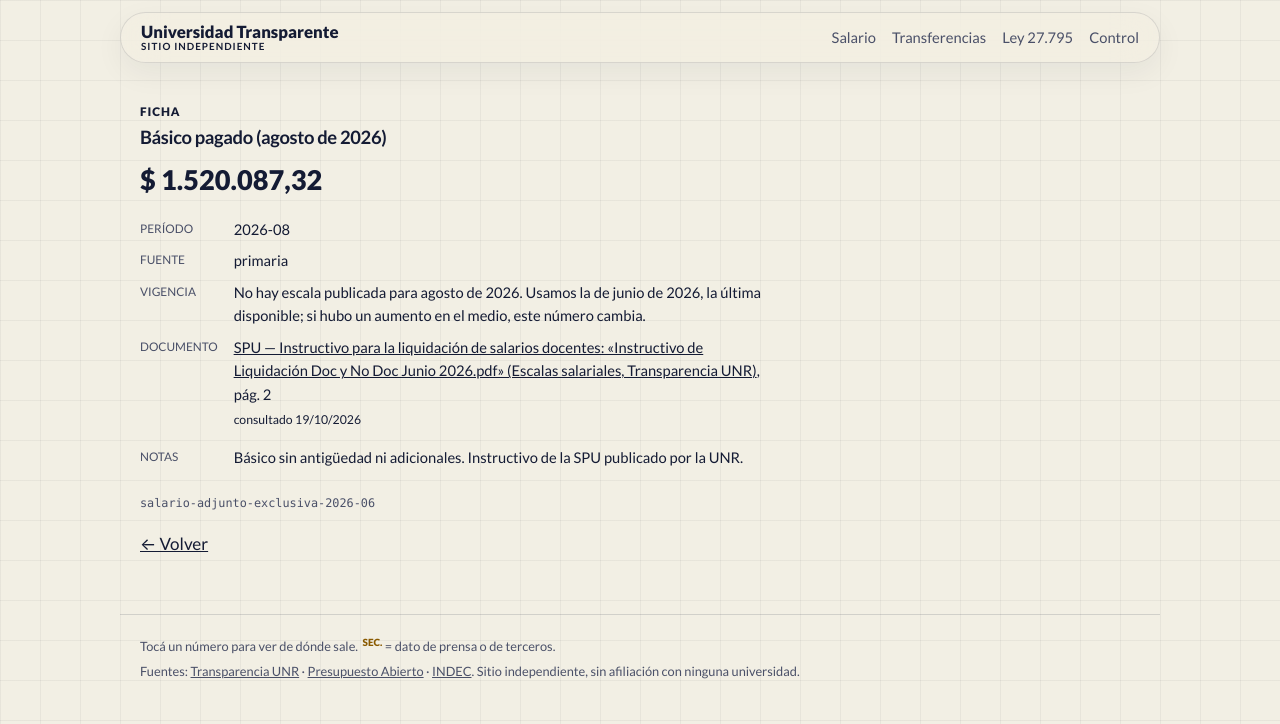
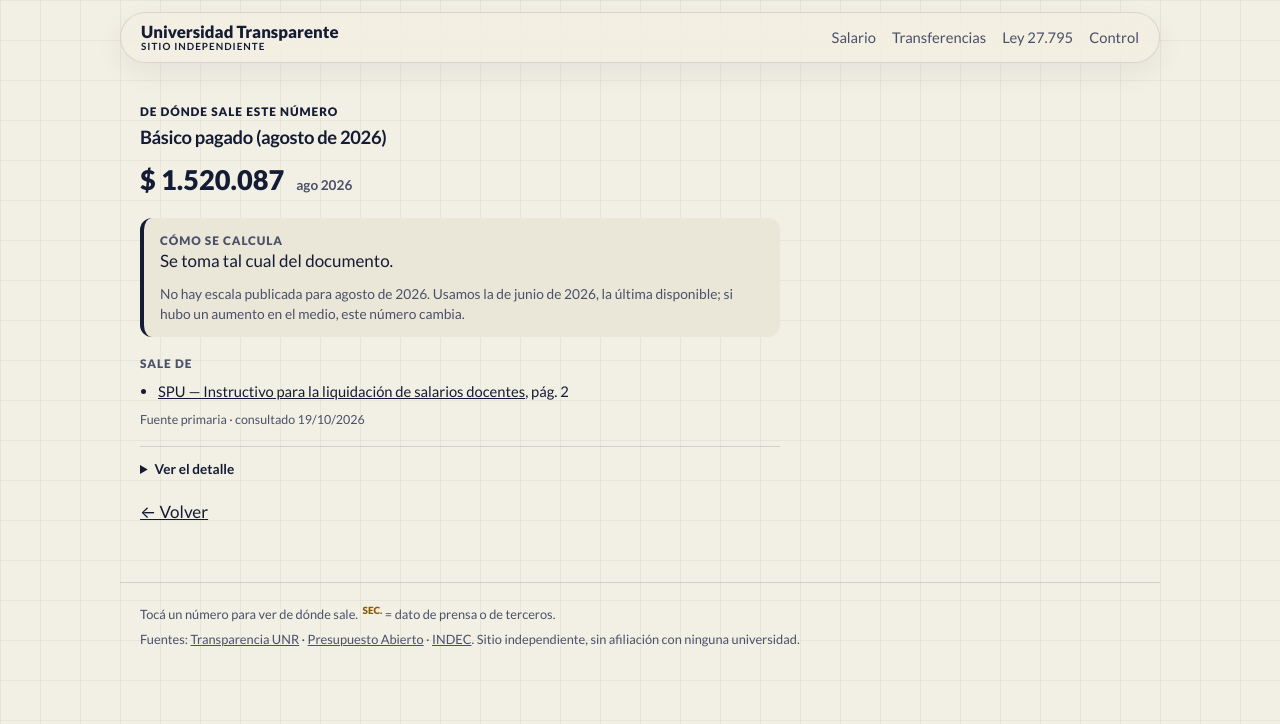
Before and after one commit to francofranzini/unr-transparente, a FastAPI app: page /ficha/cifra/salario/pagado in a window 1280 px wide. Shown: the top 724 px of the page. Run offline with FastAPI, Linux system fonts and the light colour scheme; some libraries are stand-ins or nearby versions.

Commit message:
Ficha breve y más espacio entre secciones
- Ficha (ADR 0032): a la vista, el número, «Cómo se calcula» (con los sumandos y el criterio, si los hay) y «Sale de»; citas, documentos completos e ids, en «Ver el detalle».
- Partida de los arts. 3 y 4: la ficha muestra cada actividad, el mes como elección del portal y los 12 meses de 2024.
- Espaciado (ADR 0033): variables --entre-secciones y --entre-partes, para que las partes aparezcan de a una al hacer scroll.

Co-Authored-By: Claude Opus 5.5 <noreply@anthropic.com>

```diff
--- a/app/formato.py
+++ b/app/formato.py
@@ -1,5 +1,6 @@
 """Formato de números en castellano rioplatense (punto de miles, coma decimal)."""
 
+import re
 from decimal import ROUND_HALF_UP, Decimal
 
 from core.ejes import Cifra
@@ -19,16 +20,20 @@ def numero(valor: Decimal, decimales: int = 0) -> str:
     return _agrupar(valor, decimales)
 
 
+def pesos_corto(valor: Decimal) -> str:
+    if abs(valor) >= 10**12:
+        return f"$ {_agrupar(valor / 10**12, 2)} billones"
+    if abs(valor) >= 10**9:
+        return f"$ {_agrupar(valor / 10**6, 0)} millones"
+    return f"$ {_agrupar(valor, 0)}"
+
+
 def cifra_corta(c: Cifra) -> str:
     """Versión para lectura rápida. El valor exacto está siempre en la ficha."""
     if c.unidad == "porcentaje":
         return f"{_agrupar(c.valor, 1)} %"
     if c.unidad == "ARS corrientes":
-        if abs(c.valor) >= 10**12:
-            return f"$ {_agrupar(c.valor / 10**12, 2)} billones"
-        if abs(c.valor) >= 10**9:
-            return f"$ {_agrupar(c.valor / 10**6, 0)} millones"
-        return f"$ {_agrupar(c.valor, 0)}"
+        return pesos_corto(c.valor)
     return _agrupar(c.valor, 0)
 
 
@@ -38,6 +43,31 @@ def cifra_exacta(c: Cifra) -> str:
     if c.unidad == "ARS corrientes":
         return f"$ {_agrupar(c.valor, 2)}"
     return _agrupar(c.valor, 0)
+
+
+def composicion(c: Cifra, maximo: int = 12) -> list[tuple[str, Decimal]]:
+    """(concepto, monto) de cada registro, cuando la cifra es exactamente su suma; si no, vacía.
+
+    Sirve para que la ficha muestre de qué se compone un total (p. ej. la partida de los arts. 3 y 4)."""
+    fuentes = c.fuentes
+    if c.unidad != "ARS corrientes" or not 1 < len(fuentes) <= maximo or sum(d.valor for d in fuentes) != c.valor:
+        return []
+    return [(d.dimensiones["actividad"] if "actividad" in d.dimensiones else d.indicador, d.valor) for d in fuentes]
+
+
+def origenes(c: Cifra) -> list[tuple[str, str, int | None]]:
+    """(nombre corto, enlace, página) de cada documento distinto del que sale la cifra, para la vista breve.
+
+    El nombre corto es el del documento hasta el primer «:» o «(»; el enlace, el sitio oficial si lo hay. Si dos
+    documentos distintos comparten nombre corto (dos instructivos de la SPU), se agrega el período de cada uno."""
+    vistos: dict[tuple[str, str], tuple[str, str, int | None, str]] = {}
+    for d in c.fuentes:
+        corto = re.split(r":| \(", d.documento, maxsplit=1)[0].strip()
+        s = sitio(d.url)
+        vistos.setdefault((corto, d.documento if not s else corto), (corto, s[1] if s else d.url, d.pagina, d.periodo))
+    nombres = [corto for corto, *_ in vistos.values()]
+    return [(f"{corto}, {fecha_evento(periodo)}" if nombres.count(corto) > 1 else corto, enlace, pagina)
+            for corto, enlace, pagina, periodo in vistos.values()]
 
 
 def fecha_evento(fecha: str) -> str:
--- a/app/main.py
+++ b/app/main.py
@@ -58,7 +58,8 @@ def ficha_cifra(request: Request, eje: str, clave: str):
         raise HTTPException(404, "No existe esa cifra")
     documentos = Counter((d.documento, d.url, d.pagina, d.tipo_fuente.value, d.consultado) for d in cifra.fuentes)
     notas = sorted({d.nota for d in cifra.fuentes if d.nota})
-    return _render(request, "_ficha_cifra.html", {"cifra": cifra, "documentos": documentos, "notas": notas})
+    return _render(request, "_ficha_cifra.html", {"cifra": cifra, "documentos": documentos, "notas": notas,
+                                                  "composicion": formato.composicion(cifra)})
 
 
 @app.get("/ficha/evento/{evento_id}", response_class=HTMLResponse)
--- a/app/static/estilo.css
+++ b/app/static/estilo.css
@@ -11,6 +11,8 @@
   --serie-1: #2a78d6; --serie-2: #eb6834; --grilla: rgb(20 27 52 / .08);
   --actor-congreso: #2a78d6; --actor-ejecutivo: #eb6834; --actor-justicia: #1baf7a; --actor-acuerdo: #eda100;
   --radio: 18px;
+  /* Espaciado (ADR 0033): las partes aparecen al hacer scroll; con aire entre ellas, entra una cosa por vez */
+  --entre-secciones: clamp(96px, 14vw, 160px); --entre-partes: clamp(48px, 7vw, 80px);
   color-scheme: light dark;
   interpolate-size: allow-keywords;
 }
@@ -87,14 +89,18 @@ nav a:hover { color: var(--acento); }
 .cifra-portada:hover .pie-cifra { color: var(--tinta); }
 
 /* Motivación, justo después de la portada */
-.porque { padding: 40px 0 56px; max-width: 46rem; }
+.porque { padding: var(--entre-partes) 0 var(--entre-secciones); max-width: 46rem; }
 .porque blockquote { margin: 0 0 14px; font-size: clamp(1.5rem, 3.6vw, 2.3rem); font-weight: 900; line-height: 1.15; letter-spacing: -.03em; }
 .porque blockquote::before { content: "“"; display: block; font-size: 4rem; line-height: .6; color: var(--tenue); }
 .porque p { color: var(--tenue); margin: 0; max-width: 36rem; }
 
 /* Secciones: parte de la página, separadas por una línea */
-.seccion { padding: 56px 0 24px; border-top: 1px solid var(--linea); scroll-margin-top: 84px; }
-.sec-encabezado { margin-bottom: 28px; }
+.seccion { padding: var(--entre-secciones) 0 calc(var(--entre-secciones) / 2); border-top: 1px solid var(--linea); scroll-margin-top: 84px; }
+.sec-encabezado { margin-bottom: var(--entre-partes); }
+/* Cada parte de una sección (cifras, imagen, gráfico, «ver más») separada de la anterior */
+.seccion > :not(:first-child), [data-bloque-arts34] > :not(:first-child) { margin-top: var(--entre-partes); }
+/* El selector «Ver:» queda pegado a las cifras que cambia */
+[data-bloque-arts34] > [data-cifras] { margin-top: 24px; }
 .sec-encabezado h2 { margin: 0; font-size: clamp(1.7rem, 4vw, 2.6rem); font-weight: 900; line-height: 1.1; letter-spacing: -.03em; max-width: 40rem; }
 
 /* Fila de datos, sin recuadros: separados por líneas verticales */
@@ -291,10 +297,29 @@ dialog { width: min(600px, calc(100vw - 32px)); padding: 26px; color: var(--tint
 dialog::backdrop { background: rgb(20 27 52 / .3); -webkit-backdrop-filter: blur(6px); backdrop-filter: blur(6px); }
 .ficha-rotulo { margin: 0; font-size: .74rem; font-weight: 900; text-transform: uppercase; letter-spacing: .08em; color: var(--acento); }
 dialog h3, .ficha-pagina h3 { margin: 4px 0 0; font-size: 1.15rem; line-height: 1.3; }
-.ficha-valor { font-size: 1.7rem; font-weight: 900; margin: 8px 0 16px; overflow-wrap: anywhere; }
+.ficha-valor { display: flex; flex-wrap: wrap; align-items: baseline; gap: 4px 12px; font-size: 1.7rem; font-weight: 900;
+               margin: 8px 0 16px; overflow-wrap: anywhere; }
+.ficha-periodo { font-size: .85rem; font-weight: 700; color: var(--tenue); }
+.ficha-subtitulo { margin: 0 0 6px; font-size: .74rem; font-weight: 900; text-transform: uppercase; letter-spacing: .08em; color: var(--tenue); }
+.ficha-calculo { margin: 0 0 18px; padding: 14px 16px; border-radius: 12px; background: var(--papel-2); border-left: 4px solid var(--tinta); }
+.ficha-calculo > p { margin: 0; line-height: 1.45; }
+.ficha-calculo .ficha-nota { margin-top: 10px; font-size: .86rem; color: var(--tenue); }
+.ficha-suma { list-style: none; margin: 10px 0 0; padding: 0; font-size: .88rem; }
+.ficha-suma li { display: flex; justify-content: space-between; gap: 12px; padding: 4px 0; border-bottom: 1px solid var(--linea); }
+.ficha-suma li span:last-child { white-space: nowrap; font-variant-numeric: tabular-nums; }
+.ficha-suma .total { font-weight: 900; border-bottom: 0; }
+.ficha-origen { margin: 0; padding-left: 18px; font-size: .92rem; line-height: 1.5; }
+.ficha-pie { margin: 8px 0 0; font-size: .78rem; color: var(--tenue); }
+.ficha-detalle { margin-top: 16px; border-top: 1px solid var(--linea); padding-top: 12px; }
+.ficha-detalle summary { cursor: pointer; font-size: .85rem; font-weight: 700; }
+.ficha-detalle .ficha { margin-top: 12px; }
 .ficha { display: grid; grid-template-columns: max-content 1fr; gap: 8px 16px; margin: 0; font-size: .92rem; }
 .ficha dt { font-size: .74rem; text-transform: uppercase; color: var(--tenue); padding-top: 2px; }
 .ficha dd { margin: 0; } .ficha dd p { margin: 0 0 8px; }
+.ficha-composicion { width: 100%; border-collapse: collapse; font-size: .86rem; }
+.ficha-composicion th, .ficha-composicion td { padding: 4px 0; border-bottom: 1px solid var(--linea); text-align: left; vertical-align: top; font-weight: 400; }
+.ficha-composicion td { padding-left: 12px; white-space: nowrap; text-align: right; font-variant-numeric: tabular-nums; }
+.ficha-composicion .total th, .ficha-composicion .total td { font-weight: 700; border-bottom: 0; }
 .ids { margin-top: 16px; font-size: .74rem; color: var(--tenue); }
 code { font-family: ui-monospace, SFMono-Regular, Menlo, monospace; overflow-wrap: anywhere; }
 .cerrar { margin-top: 16px; font: inherit; font-weight: 900; font-size: .85rem; cursor: pointer;
--- a/app/templates/_ficha_cifra.html
+++ b/app/templates/_ficha_cifra.html
@@ -1,11 +1,39 @@
-<p class="ficha-rotulo">Ficha</p>
+{# Ficha breve (ADR 0032): el número, cómo se calcula y de dónde sale. Todo lo demás, detrás de «Ver el detalle». #}
+<p class="ficha-rotulo">De dónde sale este número</p>
 <h3 id="ficha-titulo">{{ cifra.etiqueta }}</h3>
-<p class="ficha-valor">{{ fmt.cifra_exacta(cifra) }}</p>
+<p class="ficha-valor">{{ fmt.cifra_corta(cifra) }}<span class="ficha-periodo">{{ fmt.fecha_evento(cifra.periodo) }}</span></p>
+
+<div class="ficha-calculo">
+  <p class="ficha-subtitulo">Cómo se calcula</p>
+  <p>{{ cifra.calculo or "Se toma tal cual del documento." }}</p>
+  {% if composicion %}<ul class="ficha-suma">
+    {% for concepto, monto in composicion %}<li><span>{{ concepto }}</span><span>{{ fmt.pesos_corto(monto) }}</span></li>{% endfor %}
+    <li class="total"><span>Total</span><span>{{ fmt.cifra_corta(cifra) }}</span></li>
+  </ul>{% endif %}
+  {% if cifra.criterio %}<p class="ficha-nota">{{ cifra.criterio }}</p>{% endif %}
+  {% if cifra.aviso %}<p class="ficha-nota">{{ cifra.aviso }}</p>{% endif %}
+</div>
+
+<p class="ficha-subtitulo">Sale de</p>
+<ul class="ficha-origen">
+  {% for nombre, enlace, pagina in fmt.origenes(cifra) %}<li><a href="{{ enlace }}" rel="noopener" target="_blank">{{ nombre }}</a>{% if pagina %}, pág. {{ pagina }}{% endif %}</li>{% endfor %}
+  {% for n in cifra.normas %}<li>Norma: <a href="{{ n.url }}" rel="noopener" target="_blank">{{ n.texto }}</a></li>{% endfor %}
+</ul>
+<p class="ficha-pie">Fuente {{ cifra.tipo_fuente }} · consultado {{ (cifra.fuentes | map(attribute="consultado") | max).strftime("%d/%m/%Y") }}</p>
+
+<details class="ficha-detalle">
+  <summary>Ver el detalle</summary>
   <dl class="ficha">
-  <dt>Período</dt><dd>{{ cifra.periodo }}</dd>
-  <dt>Fuente</dt><dd>{{ cifra.tipo_fuente }}</dd>
-  {% if cifra.calculo %}<dt>Cálculo</dt><dd>{{ cifra.calculo }}</dd>{% endif %}
-  {% if cifra.aviso %}<dt>Vigencia</dt><dd>{{ cifra.aviso }}</dd>{% endif %}
+    <dt>Valor exacto</dt><dd>{{ fmt.cifra_exacta(cifra) }}</dd>
+    {% if cifra.serie %}<dt>Cada mes</dt>
+    <dd><table class="ficha-composicion">
+      {% for periodo, valor in cifra.serie %}<tr{% if periodo == cifra.periodo %} class="total"{% endif %}><th>{{ fmt.fecha_evento(periodo) }}</th><td>$ {{ fmt.numero(valor) }}</td></tr>{% endfor %}
+    </table>
+    <small>Devengado de las mismas actividades, mismo documento.{% if cifra.serie|selectattr(0, "equalto", cifra.periodo)|list %} En negrita, el mes elegido.{% endif %}</small></dd>{% endif %}
+    {% if composicion %}<dt>Montos exactos</dt>
+    <dd><table class="ficha-composicion">
+      {% for concepto, monto in composicion %}<tr><th>{{ concepto }}</th><td>$ {{ fmt.numero(monto, 2) }}</td></tr>{% endfor %}
+    </table></dd>{% endif %}
     {% if cifra.normas %}<dt>Norma</dt>
     <dd>{% for n in cifra.normas %}<p><a href="{{ n.url }}" rel="noopener" target="_blank">{{ n.texto }}</a><br><small>{{ n.cita }}</small></p>{% endfor %}</dd>{% endif %}
     <dt>Documento</dt>
@@ -17,3 +45,4 @@
     {% if notas %}<dt>Notas</dt><dd>{% for nota in notas %}<p>{{ nota }}</p>{% endfor %}</dd>{% endif %}
   </dl>
   <p class="ids">{% for d in cifra.fuentes[:4] %}<code>{{ d.id }}</code> {% endfor %}{% if cifra.fuentes|length > 4 %}y {{ cifra.fuentes|length - 4 }} más{% endif %}</p>
+</details>
```
Also changed, not shown: core/ejes.py (+19 -3 lines), docs/adr/0032-ficha-breve-con-el-detalle-plegado.md (added, +27 -0 lines), docs/adr/0033-mas-espacio-entre-secciones-y-partes.md (added, +20 -0 lines), docs/tareas/fran-presupuesto.md (+1 -0 lines), tests/test_app.py (+27 -0 lines). Lines whose indentation alone changed are shown as unchanged.
